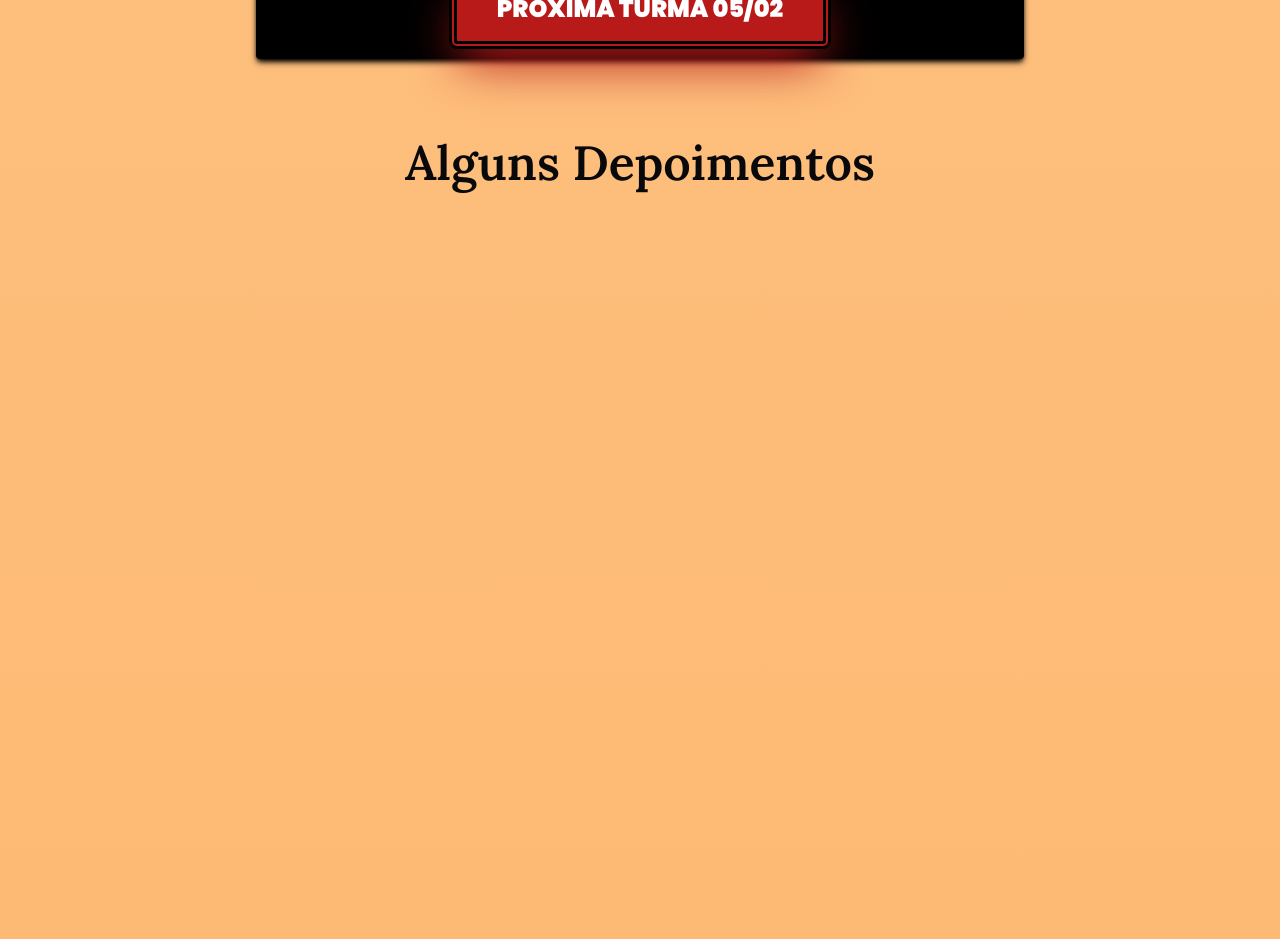
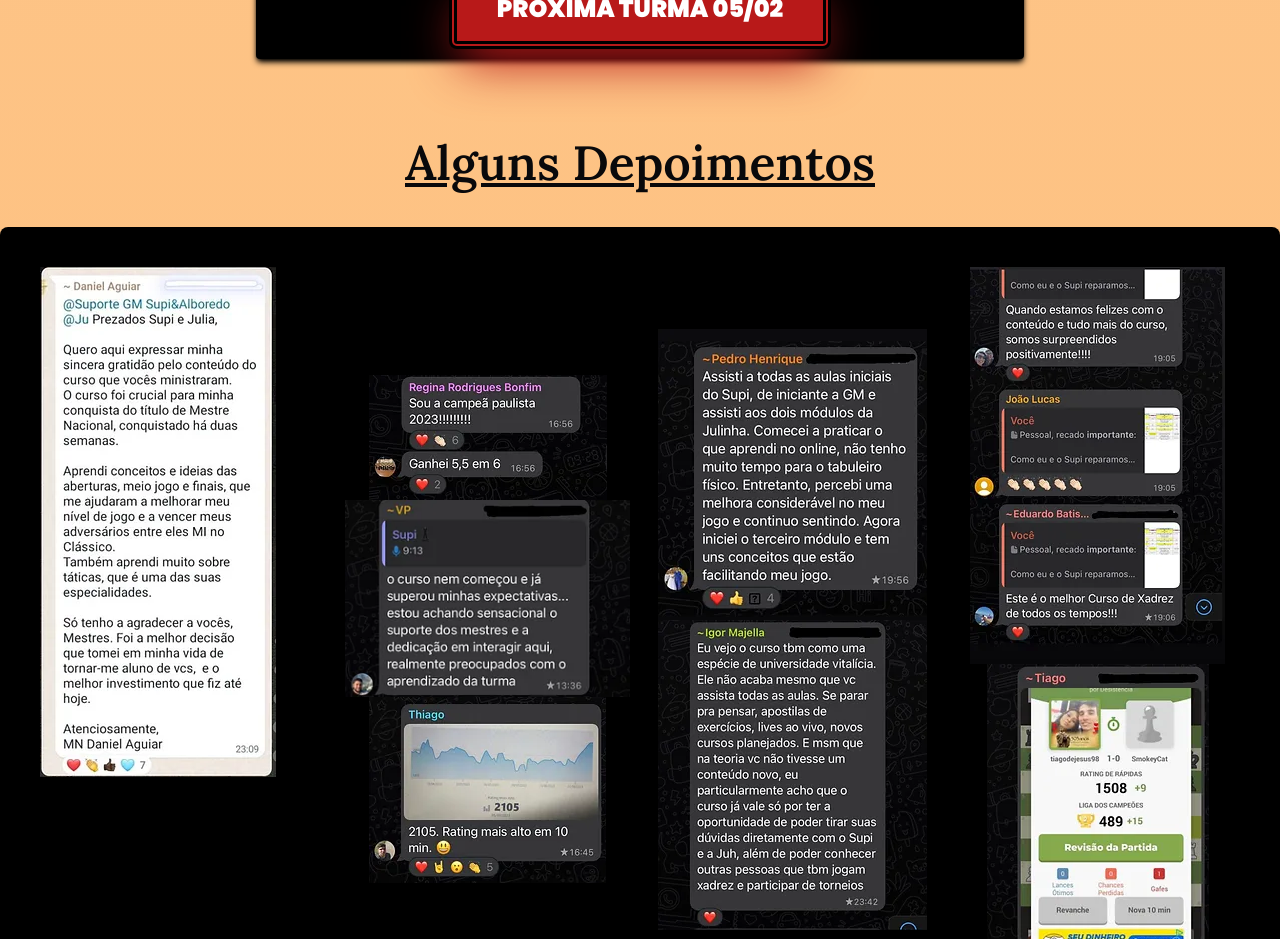
Before and after one commit to devIgor1/gmsupi, a React (Vite) app: page / in a window 1280 px wide. Shown: the part 5040-5979 px from the top of the page. Built offline with nearby package versions, Linux system fonts and the light colour scheme.

Commit message:
feat: Finish "depoimentos" section

```diff
--- a/src/components/shared/Depoimentos.jsx
+++ b/src/components/shared/Depoimentos.jsx
@@ -2,7 +2,114 @@ const Depoimentos = () => {
   return (
     <div className="mt-20 min-h-screen">
       <div className="flex-center">
-        <h1 className="text-5xl font-lora">Alguns Depoimentos</h1>
+        <h1 className="text-5xl font-lora underline text-center">
+          Alguns Depoimentos
+        </h1>
+      </div>
+      <div className="flex-center mt-10 bg-black wrapper rounded-lg">
+        <div className="grid grid-cols-2 md:grid-cols-4 gap-5 px-10 py-5">
+          <div>
+            <img
+              src="/src/assets/images/depoimentos/depoimento19.jpg"
+              alt="depoimento"
+            />
+          </div>
+          <div className="flex-center flex-col">
+            <img
+              src="/src/assets/images/depoimentos/depoimento13.jpg"
+              alt="depoimento"
+            />
+            <img
+              src="/src/assets/images/depoimentos/depoimento16.jpg"
+              alt="depoimento"
+            />
+            <img
+              src="/src/assets/images/depoimentos/depoimento17.jpg"
+              alt="depoimento"
+            />
+          </div>
+          <div className="flex-center flex-col">
+            <img
+              src="/src/assets/images/depoimentos/depoimento15.jpg"
+              alt="depoimento"
+            />
+            <img
+              src="/src/assets/images/depoimentos/depoimento14.jpg"
+              alt="depoimento"
+            />
+          </div>
+          <div className="flex-center flex-col">
+            <img
+              src="/src/assets/images/depoimentos/depoimento4.jpg"
+              alt="depoimento"
+            />
+            <img
+              src="/src/assets/images/depoimentos/depoimento18.jpg"
+              alt="depoimento"
+            />
+          </div>
+          <div className="flex-center">
+            <img
+              src="/src/assets/images/depoimentos/depoimento5.jpg"
+              alt="depoimento"
+            />
+          </div>
+          <div className="flex-center flex-col">
+            <img
+              src="/src/assets/images/depoimentos/depoimento2.jpg"
+              alt="depoimento"
+            />
+            <img
+              src="/src/assets/images/depoimentos/depoimento11.jpg"
+              alt="depoimento"
+            />
+            <img
+              src="/src/assets/images/depoimentos/depoimento9.jpg"
+              alt="depoimento"
+            />
+          </div>
+          <div className="flex-center">
+            <img
+              src="/src/assets/images/depoimentos/depoimento12.jpg"
+              alt="depoimento"
+            />
+          </div>
+          <div className="flex-center">
+            <img
+              src="/src/assets/images/depoimentos/depoimento7.jpg"
+              alt="depoimento"
+            />
+          </div>
+          <div className="flex-center">
+            <img
+              src="/src/assets/images/depoimentos/depoimento8.jpg"
+              alt="depoimento"
+            />
+          </div>
+          <div className="flex-center">
+            <img
+              src="/src/assets/images/depoimentos/depoimento6.jpg"
+              alt="depoimento"
+            />
+          </div>
+          <div className="flex-center">
+            <img
+              src="/src/assets/images/depoimentos/depoimento10.jpg"
+              alt="depoimento"
+            />
+          </div>
+
+          <div className="flex-center flex-col">
+            <img
+              src="/src/assets/images/depoimentos/depoimento3.jpg"
+              alt="depoimento"
+            />
+            <img
+              src="/src/assets/images/depoimentos/depoimento1.jpg"
+              alt="depoimento"
+            />
+          </div>
+        </div>
       </div>
     </div>
   )
```
